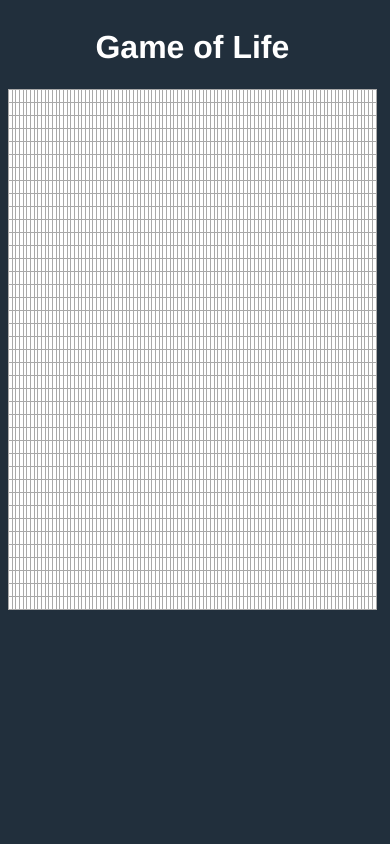
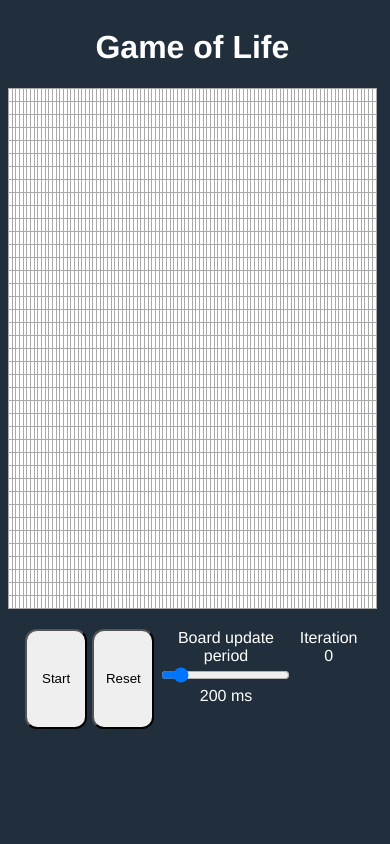
Before and after one commit to 8enSmith/game-of-life, a React (Create React App) app: page / in a window 390 px wide. Shown: the top 844 px of the page. Built offline with nearby package versions, Linux system fonts and the light colour scheme; what chance would draw is missing.

Commit message:
make it look less like a dogs dinner on mobile (#6)
Co-authored-by: Ben Smith <write.to.ben.smith@gmail.com>

```diff
--- a/src/App.scss
+++ b/src/App.scss
@@ -29,16 +29,14 @@ td {
 
 .container {
   display: grid;
-  grid-template-columns: 0.5fr 1.5fr 1.5fr 0.5fr;
-  grid-template-rows: 0.3fr 1.7fr 1fr 1fr 1fr;
+  grid-template-rows: 0.3fr 1.7fr 1fr 1fr;
   gap: 0px 0px;
   grid-auto-flow: row;
   grid-template-areas:
     '. title title .'
     'grid grid grid grid'
     'grid grid grid grid'
-    '. buttons buttons .'
-    '. . . .';
+    '. buttons buttons .';
   width: 98.6%;
   height: 98.4%;
 }
@@ -54,13 +52,10 @@ td {
 .buttons {
   display: grid;
   grid-template-columns: 1fr 1fr 1fr 1fr;
-  grid-template-rows: 1fr 0.6fr 1.4fr;
+  grid-template-rows: 0.5fr;
   gap: 5px 5px;
   grid-auto-flow: row;
-  grid-template-areas:
-    '. . . .'
-    'start reset interval iteration'
-    '. . . .';
+  grid-template-areas: 'start reset interval iteration';
   grid-area: buttons;
 }
 
--- a/src/index.tsx
+++ b/src/index.tsx
@@ -1,6 +1,5 @@
 import React from 'react';
 import ReactDOM from 'react-dom';
-import './index.scss';
 import App from './App';
 import reportWebVitals from './reportWebVitals';
 
```
Also changed, not shown: src/index.scss (deleted, +0 -22 lines).
